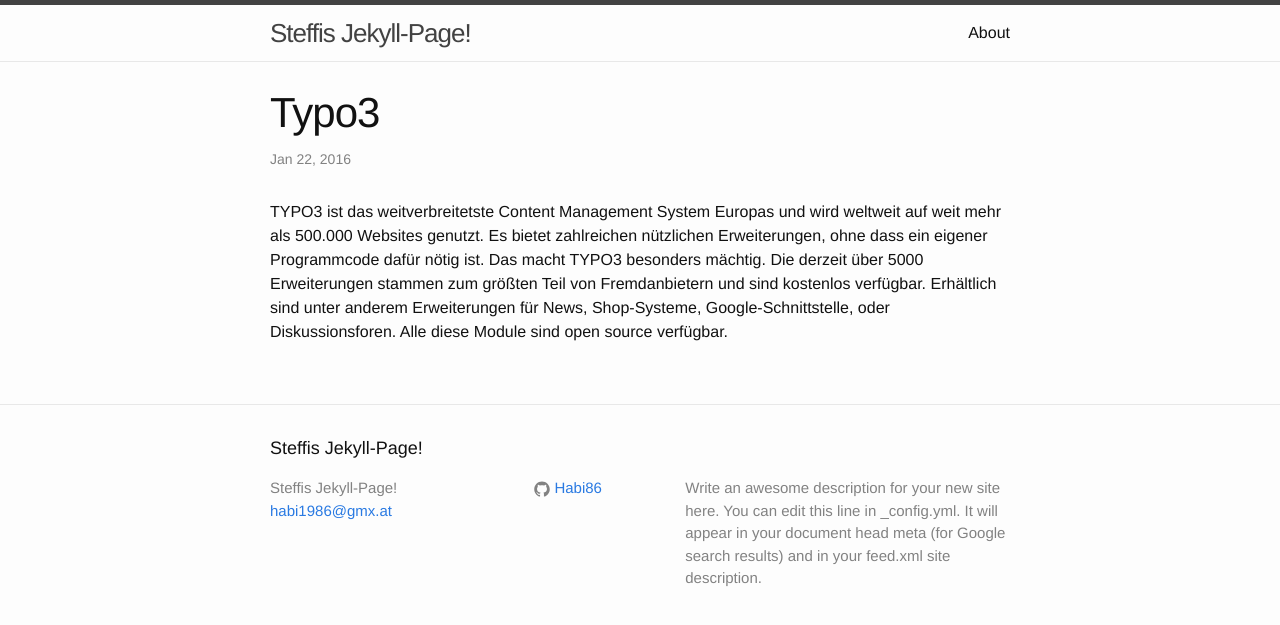
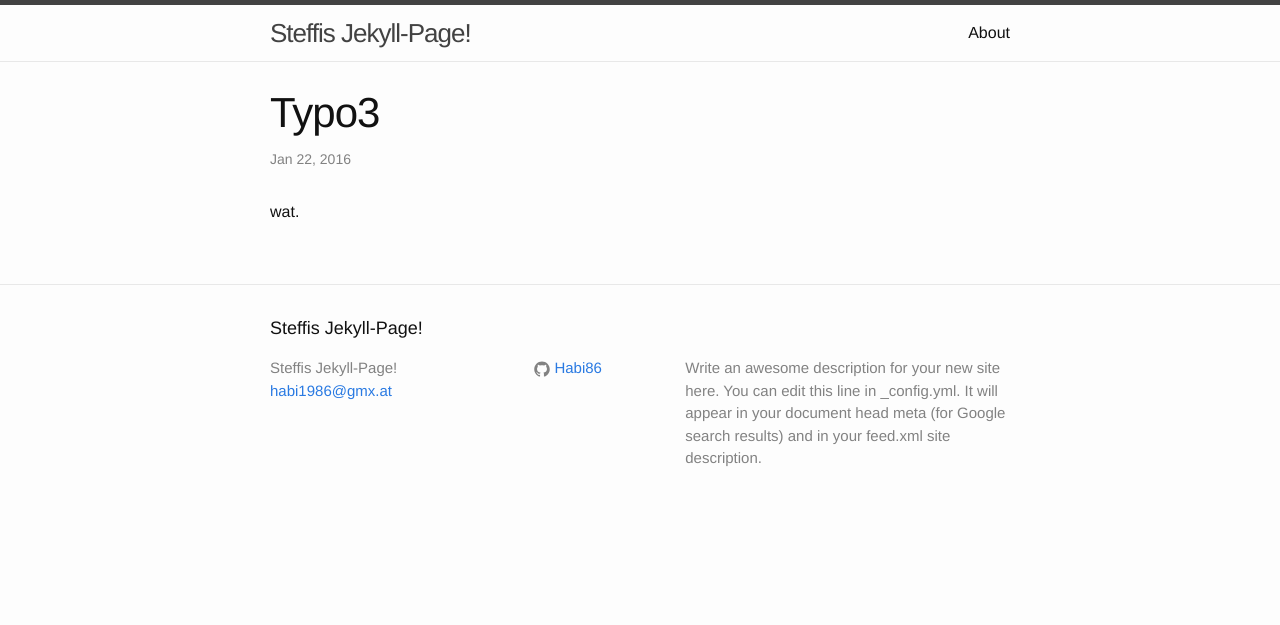
Before and after one commit to Habi86/Habi86.github.io, a Jekyll site: the page built from _posts/2016-01-22-typo3.markdown, in a window 1280 px wide. Shown: the top 625 px of the page. Built offline with Jekyll 4.4.1, drawn with Linux system fonts in a browser that asks for light colours.

Commit message:
es nervt

```diff
--- a/_posts/2016-01-22-typo3.markdown
+++ b/_posts/2016-01-22-typo3.markdown
@@ -4,5 +4,4 @@ title:  "Typo3"
 date:   2016-01-22 13:28:08 +0100
 categories: CMS
 ---
-TYPO3 ist das weitverbreitetste Content Management System Europas und wird weltweit auf weit mehr als 500.000 Websites genutzt. Es bietet zahlreichen nützlichen Erweiterungen, ohne dass ein eigener Programmcode dafür nötig ist. Das macht TYPO3 besonders mächtig.
-Die derzeit über 5000 Erweiterungen stammen zum größten Teil von Fremdanbietern und sind kostenlos verfügbar. Erhältlich sind unter anderem Erweiterungen für News, Shop-Systeme, Google-Schnittstelle, oder Diskussionsforen. Alle diese Module sind open source verfügbar.
+wat.
```
